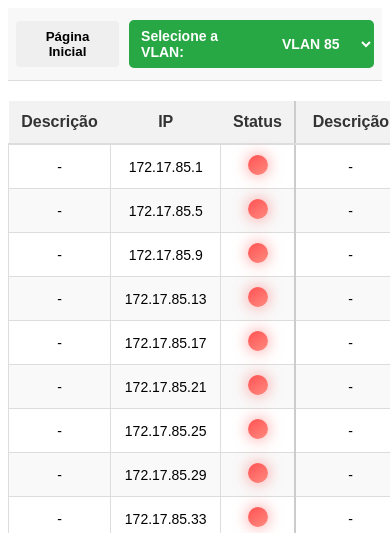
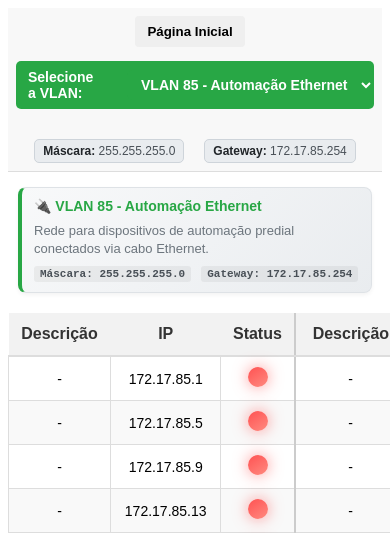
Before and after one commit to TCE-Manutencao-Predial/ipmonitor, a Flask app: page / in a window 390 px wide; the page is wider, and only the part inside the window is pictured. Shown: the top 533 px of that part. Run offline with Flask 3, Linux system fonts and the light colour scheme.

Commit message:
Implementa atualização dinâmica do gateway e informações da VLAN, além de melhorias na interface e responsividade

```diff
--- a/app/static/index.js
+++ b/app/static/index.js
@@ -6,6 +6,12 @@ async function searchByVlan() {
 
     // Obtém o valor selecionado no select e codifica-o para uso na URL
     const vlan = encodeURIComponent(vlanSelect.value);
+
+    // Atualiza o gateway dinamicamente
+    updateGateway(vlan);
+
+    // Atualiza as informações da VLAN
+    updateVlanInfo(vlan);
 
     // Faz uma requisição para a API usando o valor da VLAN
     const response = await fetch(`api/start-check/${vlan}`);
@@ -83,11 +89,40 @@ async function searchByVlan() {
     }
 }
 
+// Função para atualizar o gateway baseado na VLAN selecionada
+function updateGateway(vlan) {
+    const gatewayElement = document.getElementById('gateway-value');
+    if (gatewayElement) {
+        gatewayElement.textContent = `172.17.${vlan}.254`;
+    }
+}
+
+// Função para mostrar informações da VLAN selecionada
+function updateVlanInfo(vlan) {
+    // Oculta todas as informações de VLAN
+    const allVlanInfos = document.querySelectorAll('.vlan-info-card');
+    allVlanInfos.forEach(card => {
+        card.style.display = 'none';
+    });
+
+    // Mostra apenas a informação da VLAN selecionada (se existir)
+    const selectedVlanInfo = document.getElementById(`vlan-${vlan}-info`);
+    if (selectedVlanInfo) {
+        selectedVlanInfo.style.display = 'block';
+    }
+}
+
 // Quando a página carrega, define a VLAN inicial e inicia a busca
 window.onload = function() {
 
     // Define o valor inicial do select 'filtroVLAN' para 85
     document.getElementById('filtroVLAN').value = '85';
+
+    // Atualiza o gateway inicial
+    updateGateway('85');
+
+    // Atualiza as informações da VLAN inicial
+    updateVlanInfo('85');
 
     // Inicia o processo de busca pela VLAN
     searchByVlan();
--- a/app/static/styles.css
+++ b/app/static/styles.css
@@ -103,9 +103,12 @@ tr:nth-child(odd) {
 nav {
     display: flex;
     align-items: center;
+    justify-content: space-between;
     padding: 8px;
     background-color: #f8f8f8; /* Cor de fundo da barra de navegação */
     border-bottom: 1px solid #ddd; /* Linha na parte inferior da barra */
+    flex-wrap: wrap;
+    gap: 10px;
 }
 
 /* Estilo para os botões dentro da barra de navegação */
@@ -221,3 +224,179 @@ footer {
     from { opacity: 0; }
     to { opacity: 1; }
 }
+
+/* Estilo para as informações de rede */
+#network-info {
+    display: flex;
+    align-items: center;
+    gap: 20px;
+    margin-left: auto;
+}
+
+.network-info-item {
+    padding: 6px 12px;
+    background-color: #e9ecef;
+    border-radius: 5px;
+    font-family: Arial, sans-serif;
+    font-size: 13px;
+    font-weight: normal;
+    color: #495057;
+    border: 1px solid #ced4da;
+    cursor: help;
+    transition: all 0.3s ease;
+    position: relative;
+}
+
+.network-info-item:hover {
+    background-color: #dee2e6;
+    border-color: #adb5bd;
+    transform: translateY(-1px);
+    box-shadow: 0 2px 4px rgba(0, 0, 0, 0.1);
+}
+
+.gateway-info:hover {
+    background-color: #d1ecf1;
+    border-color: #bee5eb;
+    color: #0c5460;
+}
+
+.network-info-item strong {
+    color: #212529;
+}
+
+#nav-controls {
+    display: flex;
+    align-items: center;
+    gap: 10px;
+}
+
+/* Seção de informações das VLANs */
+#vlan-info-section {
+    max-width: 800px;
+    margin: 15px auto;
+    padding: 0 20px;
+}
+
+.vlan-info-card {
+    background: linear-gradient(135deg, #f8f9fa 0%, #e9ecef 100%);
+    border: 1px solid #dee2e6;
+    border-radius: 8px;
+    padding: 12px 16px;
+    margin-bottom: 10px;
+    box-shadow: 0 2px 4px rgba(0, 0, 0, 0.05);
+    transition: all 0.3s ease;
+}
+
+.vlan-info-card:hover {
+    transform: translateY(-1px);
+    box-shadow: 0 4px 8px rgba(0, 0, 0, 0.1);
+}
+
+.vlan-info-card h4 {
+    margin: 0 0 8px 0;
+    font-family: Arial, sans-serif;
+    font-size: 16px;
+    color: #495057;
+    font-weight: bold;
+}
+
+.vlan-info-card p {
+    margin: 0;
+    font-family: Arial, sans-serif;
+    font-size: 14px;
+    color: #6c757d;
+    line-height: 1.4;
+}
+
+/* Cores específicas para cada VLAN */
+#vlan-80-info {
+    border-left: 4px solid #dc3545;
+}
+
+#vlan-80-info h4 {
+    color: #dc3545;
+}
+
+#vlan-85-info {
+    border-left: 4px solid #28a745;
+}
+
+#vlan-85-info h4 {
+    color: #28a745;
+}
+
+#vlan-86-info {
+    border-left: 4px solid #007bff;
+}
+
+#vlan-86-info h4 {
+    color: #007bff;
+}
+
+.vlan-details {
+    display: flex;
+    gap: 15px;
+    margin-top: 8px;
+    flex-wrap: wrap;
+}
+
+.vlan-detail {
+    font-family: 'Courier New', monospace;
+    font-size: 12px;
+    background-color: rgba(0, 0, 0, 0.05);
+    padding: 3px 8px;
+    border-radius: 3px;
+    color: #495057;
+    font-weight: 600;
+}
+
+/* Responsividade para telas menores */
+@media (max-width: 768px) {
+    nav {
+        flex-direction: column;
+        align-items: stretch;
+    }
+
+    #nav-controls {
+        justify-content: center;
+        margin-bottom: 8px;
+        flex-wrap: wrap;
+    }
+
+    #network-info {
+        margin-left: 0;
+        justify-content: center;
+        margin-top: 8px;
+        flex-wrap: wrap;
+    }
+
+    .network-info-item {
+        font-size: 12px;
+        padding: 4px 8px;
+    }
+
+    #vlan-info-section {
+        padding: 0 10px;
+    }
+
+    .vlan-info-card {
+        padding: 10px 12px;
+    }
+
+    .vlan-info-card h4 {
+        font-size: 14px;
+    }
+
+    .vlan-info-card p {
+        font-size: 13px;
+    }
+
+    .vlan-details {
+        gap: 10px;
+    }
+
+    .vlan-detail {
+        font-size: 11px;
+        padding: 2px 6px;
+    }
+}
--- a/app/templates/index.html
+++ b/app/templates/index.html
@@ -9,23 +9,64 @@
 <body>
 
     <nav>
-    <!-- Botões  -->
+    <!-- Controles principais -->
+    <div id="nav-controls">
         <button id="botaoInicio" style="margin-right: 10px;" onclick="window.location.href='/'">Página Inicial</button>
-
 
         <div id="filtroVLAN-container">
             <label for="filtroVLAN">Selecione a VLAN: </label>
             <select id="filtroVLAN" onchange="searchByVlan()">
+                <!-- VLANs Principais do Sistema -->
+                <option value="80">VLAN 80 - Alarme</option>
+                <option value="85">VLAN 85 - Automação Ethernet</option>
+                <option value="86">VLAN 86 - Automação WiFi</option>
+                <!-- Outras VLANs -->
                 <option value="70">VLAN 70</option>
-            <option value="80">VLAN 80</option>
-            <option value="85">VLAN 85</option>
-            <option value="86">VLAN 86</option>
                 <option value="200">VLAN 200</option>
                 <option value="204">VLAN 204</option>
             </select>
         </div>
+    </div>
+
+    <!-- Informações de Rede -->
+    <div id="network-info">
+        <span class="network-info-item" title="Máscara de sub-rede padrão para todas as VLANs">
+            <strong>Máscara:</strong> 255.255.255.0
+        </span>
+        <span class="network-info-item gateway-info" title="Gateway calculado automaticamente baseado na VLAN selecionada (172.17.[VLAN].254)">
+            <strong>Gateway:</strong> <span id="gateway-value">172.17.85.254</span>
+        </span>
+    </div>
 
     </nav>
+
+    <!-- Informações sobre VLANs -->
+    <div id="vlan-info-section">
+        <div class="vlan-info-card" id="vlan-80-info" style="display: none;">
+            <h4>🚨 VLAN 80 - Sistema de Alarme</h4>
+            <p>Rede dedicada aos dispositivos do sistema de alarme e segurança do edifício.</p>
+            <div class="vlan-details">
+                <span class="vlan-detail">Máscara: 255.255.255.0</span>
+                <span class="vlan-detail">Gateway: 172.17.80.254</span>
+            </div>
+        </div>
+        <div class="vlan-info-card" id="vlan-85-info" style="display: block;">
+            <h4>🔌 VLAN 85 - Automação Ethernet</h4>
+            <p>Rede para dispositivos de automação predial conectados via cabo Ethernet.</p>
+            <div class="vlan-details">
+                <span class="vlan-detail">Máscara: 255.255.255.0</span>
+                <span class="vlan-detail">Gateway: 172.17.85.254</span>
+            </div>
+        </div>
+        <div class="vlan-info-card" id="vlan-86-info" style="display: none;">
+            <h4>📶 VLAN 86 - Automação WiFi</h4>
+            <p>Rede para dispositivos de automação e sensores conectados via WiFi.</p>
+            <div class="vlan-details">
+                <span class="vlan-detail">Máscara: 255.255.255.0</span>
+                <span class="vlan-detail">Gateway: 172.17.86.254</span>
+            </div>
+        </div>
+    </div>
 
     <table id='main_table'>
         <thead>
```
Also changed, not shown: VLAN_IMPROVEMENTS.md (added, +91 -0 lines). Lines whose indentation alone changed are shown as unchanged.
